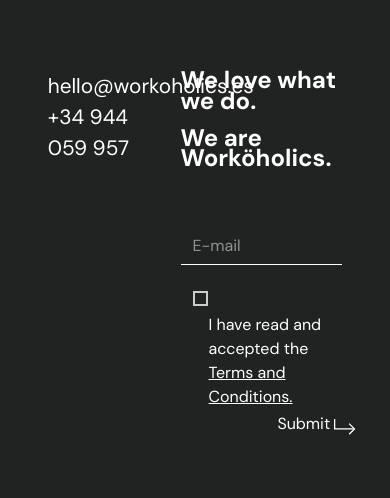
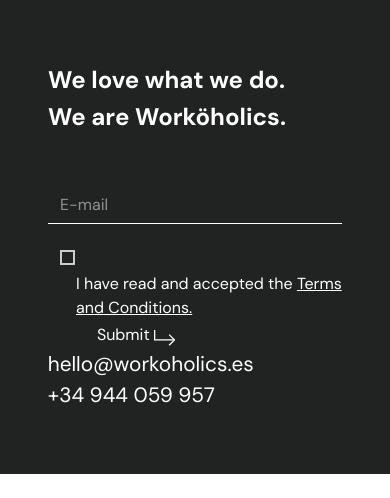
Before and after one commit to andreabr4/prueba_workoholics, a React (Vite) app: page / in a window 390 px wide. Shown: the part 2814-3312 px from the top of the page. After the commit the page ends 3288 px from the top, so only its background shows below. Built offline with nearby package versions, Linux system fonts and the light colour scheme.

Commit message:
first attempt footer mobile

```diff
--- a/src/components/Footer.tsx
+++ b/src/components/Footer.tsx
@@ -1,18 +1,9 @@
 export default function Footer() {
   return (
     <>
-      <div className="container-fluid footer-container p-5" id="page-footer" >
+      <div className="container-fluid footer-container p-5" id="page-footer">
         <div className="row mt-4">
-          <div className="col-5 contact-information">
-            <div className="row">
-            <a href="mailto:hello@workoholics.es">hello@workoholics.es</a>
-            </div>
-            <div className="row">
-            <a href="tel:+34 944 059 957">+34 944 059 957</a>
-            </div>
-          </div>
-
-          <div className="col-7">
+          <div className="col-md-7 order-md-2">
             <div className="row-6 footer-slogan">
               <p>We love what we do.</p>
               <p>We are Worköholics.</p>
@@ -36,12 +27,17 @@
                         name="privacy"
                         id="privacy"
                       />
-                  <label className="form-check-label ms-3" htmlFor="privacy">
+                      <label
+                        className="form-check-label ms-3"
+                        htmlFor="privacy"
+                      >
                         {"I have read and accepted the "}
-                    <a href="" className="privacy-link">Terms and Conditions.</a>
+                        <a href="" className="privacy-link">
+                          Terms and Conditions.
+                        </a>
                       </label>
                     </div>
-                  <div className="col-auto ms-5">
+                    <div className="col-auto">
                       <button type="submit" className="footer-submit-btn">
                         Submit
                         <svg
@@ -61,6 +57,17 @@
                           ></path>
                         </svg>
                       </button>
+                    </div>
+
+                    <div className="col-md-5 order-md-1 mt-sm-5 contact-information">
+                      <div className="row">
+                        <a href="mailto:hello@workoholics.es">
+                          hello@workoholics.es
+                        </a>
+                      </div>
+                      <div className="row">
+                        <a href="tel:+34 944 059 957">+34 944 059 957</a>
+                      </div>
                     </div>
                   </div>
                 </div>
```
Lines whose indentation alone changed are shown as unchanged.
